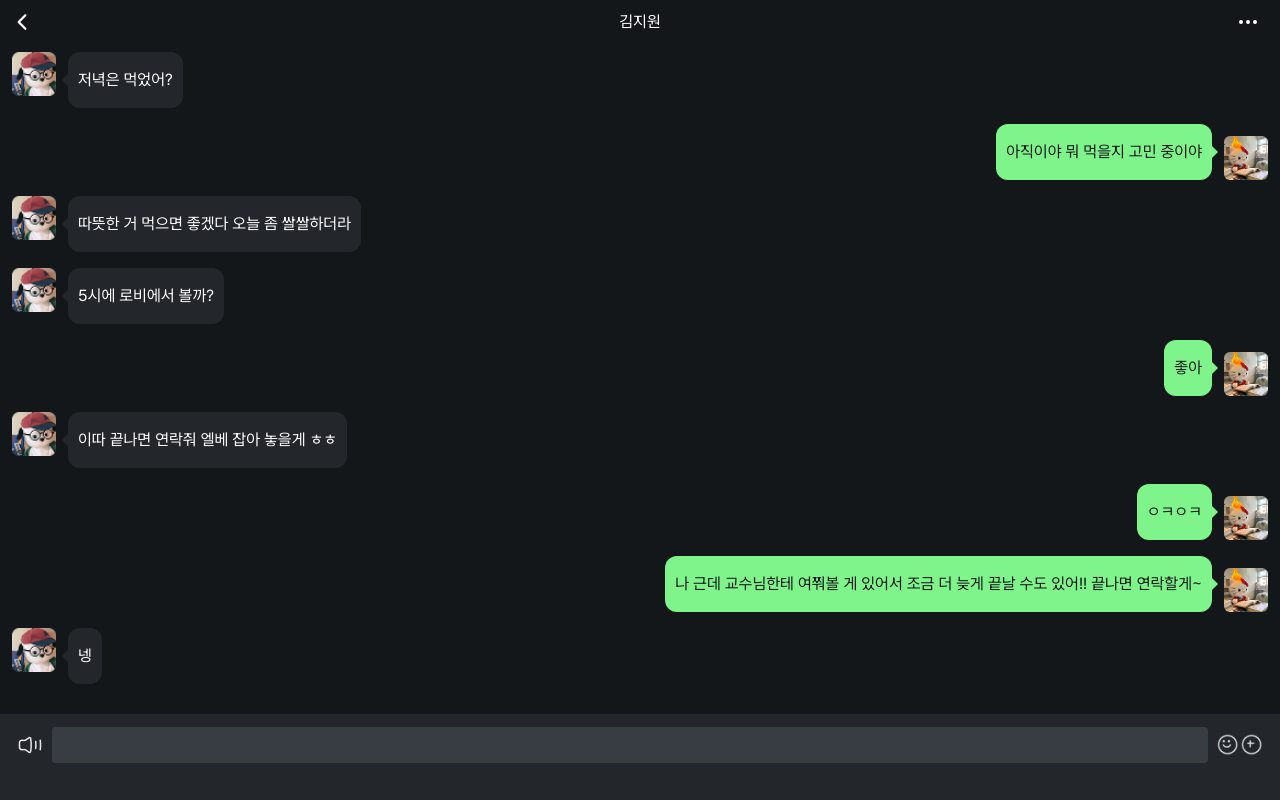
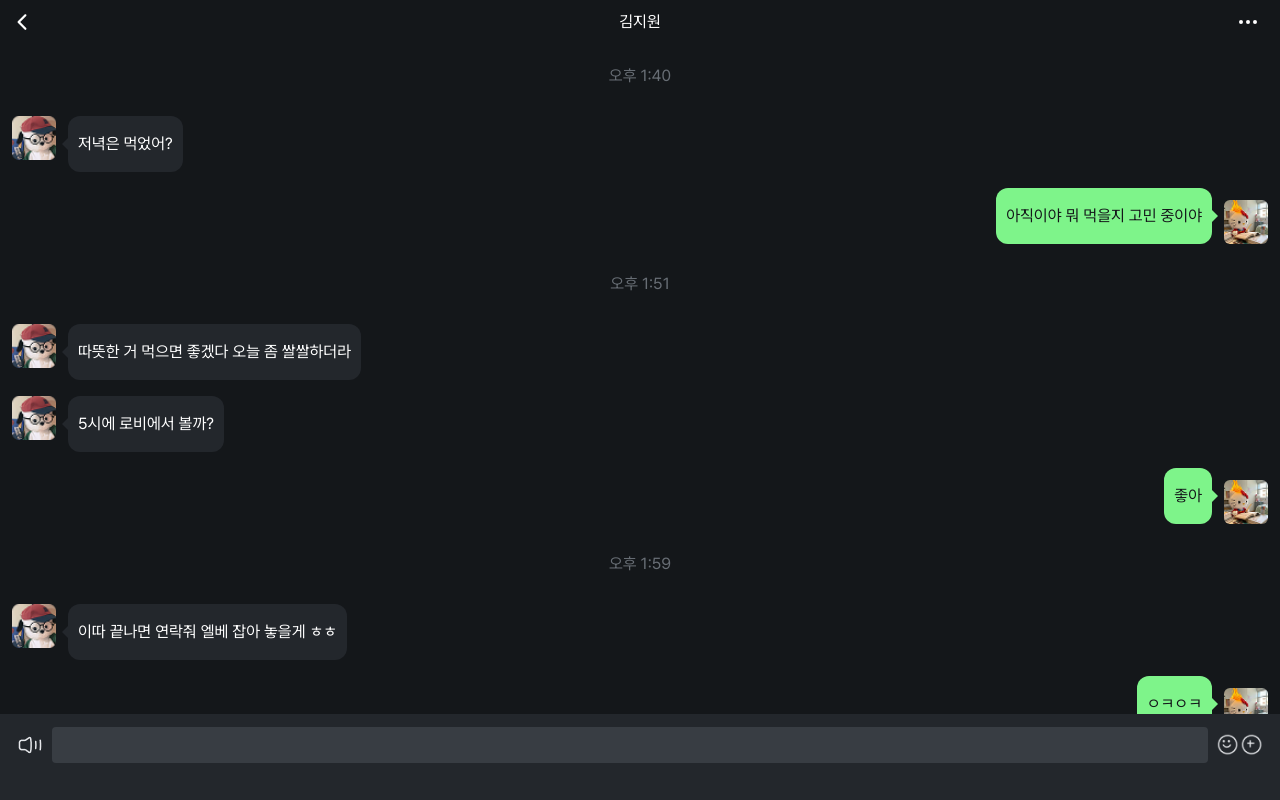
Before and after one commit to CEOS-Developers/react-messenger-23rd, a React (Vite) app: page / in a window 1280 px wide. Built offline with nearby package versions, Linux system fonts and the light colour scheme.

Commit message:
feat: implement TimeDivider with 5-minute interval logic

```diff
--- a/public/data/messages.json
+++ b/public/data/messages.json
@@ -18,7 +18,7 @@
     "roomId": "room1",
     "senderId": "user-2",
     "text": "따뜻한 거 먹으면 좋겠다 오늘 좀 쌀쌀하더라",
-    "createdAt": "2026-03-27T13:50:00.000Z"
+    "createdAt": "2026-03-27T13:51:00.000Z"
   },
   {
     "id": "room1-msg4",
@@ -39,7 +39,7 @@
     "roomId": "room1",
     "senderId": "user-2",
     "text": "이따 끝나면 연락줘 엘베 잡아 놓을게 ㅎㅎ",
-    "createdAt": "2026-03-27T14:00:00.000Z"
+    "createdAt": "2026-03-27T13:59:00.000Z"
   },
   {
     "id": "room1-msg7",
--- /dev/null
+++ b/src/components/ChatRoom/TimeDivider.tsx
@@ -0,0 +1,11 @@
+interface Props {
+  time: string; // e.g. "오후 2:03"
+}
+
+export default function TimeDivider({ time }: Props) {
+  return (
+    <div className="flex justify-center my-5">
+      <span className="text-gray50 font-caption-02">{time}</span>
+    </div>
+  );
+}
--- a/src/pages/ChatRoom.tsx
+++ b/src/pages/ChatRoom.tsx
@@ -1,11 +1,13 @@
 import { useEffect, useState } from "react";
 import type { User, Message } from "../types/chat";
+import { formatTime } from "../utils/formatTime";
 
 import ChatHeader from "../components/ChatRoom/ChatHeader";
 import MessageInput from "../components/ChatRoom/MessageInput";
 import NoticeBar from "../components/ChatRoom/NoticeBar";
 import ReceivedBubble from "../components/ChatRoom/ReceivedBubble";
 import SentBubble from "../components/ChatRoom/Sentbubble";
+import TimeDivider from "../components/ChatRoom/TimeDivider";
 
 export default function ChatRoomPage() {
   const [messages, setMessages] = useState<Message[]>([]);
@@ -32,15 +34,43 @@ export default function ChatRoomPage() {
       <NoticeBar />
       {/* 메세지 리스트 */}
       <div className="flex flex-col flex-1 overflow-y-auto px-3">
-        {messages.map((msg) => (
-          <div key={msg.id}>
-            {msg.senderId === currentUserId ? (
-              <SentBubble message={msg} />
-            ) : (
-              <ReceivedBubble message={msg} />
-            )}
-          </div>
-        ))}
+        {messages.map((msg, index) => {
+          const prevMsg = messages[index - 1];
+          let showTimeDivider = false;
+
+          //5분 계산
+          if (!prevMsg) {
+            showTimeDivider = true;
+          } else {
+            const currentTime = new Date(msg.createdAt).getTime();
+            const prevTime = new Date(prevMsg.createdAt).getTime();
+            const diffInMinutes = (currentTime - prevTime) / (1000 * 60);
+
+            if (diffInMinutes >= 5) {
+              showTimeDivider = true;
+            }
+          }
+
+          return (
+            <div key={msg.id} className="flex flex-col">
+              {/* 5분 이상 차이 날 때만 시간 텍스트 출력 */}
+              {showTimeDivider && (
+                <TimeDivider time={formatTime(msg.createdAt)} />
+              )}
+
+              {/* 말풍선 출력 */}
+              {msg.senderId === currentUserId ? (
+                <SentBubble message={msg} />
+              ) : (
+                <ReceivedBubble
+                  message={msg}
+                  name={opponent?.name || "알 수 없음"}
+                  profileImage={opponent?.profileImage || ""}
+                />
+              )}
+            </div>
+          );
+        })}
       </div>
 
       <MessageInput />
--- /dev/null
+++ b/src/utils/formatTime.ts
@@ -0,0 +1,8 @@
+export const formatTime = (isoString: string) => {
+  const date = new Date(isoString);
+  return date.toLocaleTimeString("ko-KR", {
+    hour: "numeric",
+    minute: "2-digit",
+    hour12: true, // '오전/오후' 표시
+  });
+};
```
